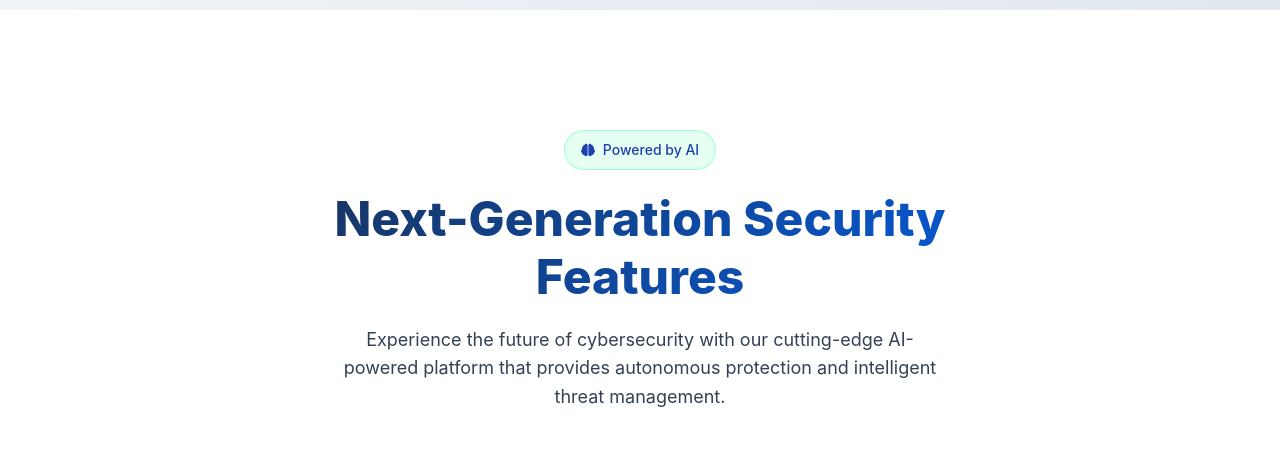
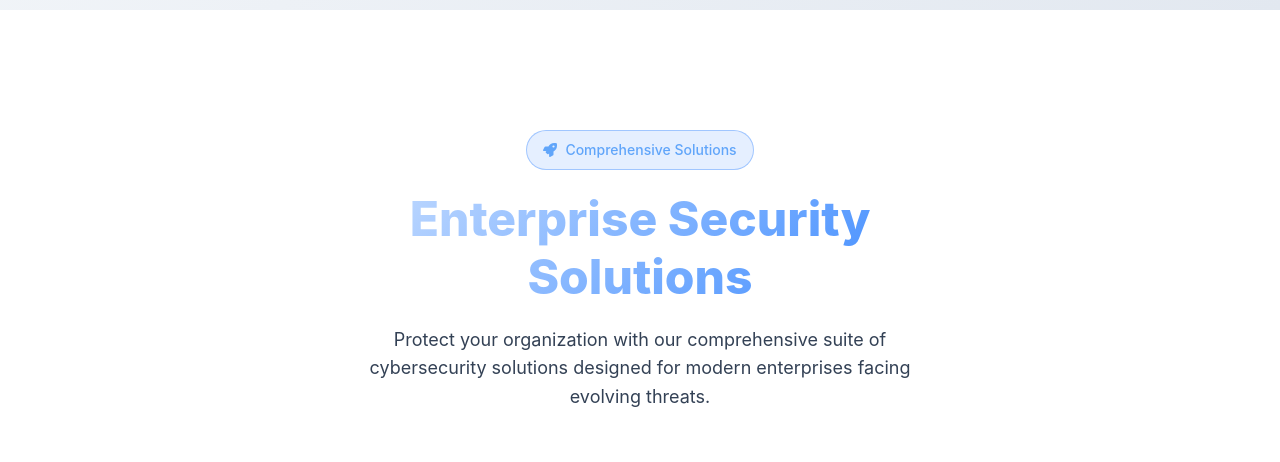
Before and after one commit to octaleadsprivatelimited-cloud/transasia, a React (Create React App) app in the folder client/: page / in a window 1280 px wide. Shown: the part 720-1182 px from the top of the page. Built offline with nearby package versions, Linux system fonts and the light colour scheme.

Commit message:
Remove Next-Generation Security Features section from home page

```diff
--- a/client/src/App.js
+++ b/client/src/App.js
@@ -4,7 +4,6 @@ import { Helmet } from 'react-helmet-async';
 import styled from 'styled-components';
 import Header from './components/Header';
 import Hero from './components/Hero';
-import Features from './components/Features';
 import Solutions from './components/Solutions';
 import Stats from './components/Stats';
 import Testimonials from './components/Testimonials';
@@ -52,7 +51,6 @@ const App = () => {
         <Route path="/" element={
           <>
             <Hero />
-            <Features />
             <Solutions />
             <Stats />
             <Testimonials />
```
